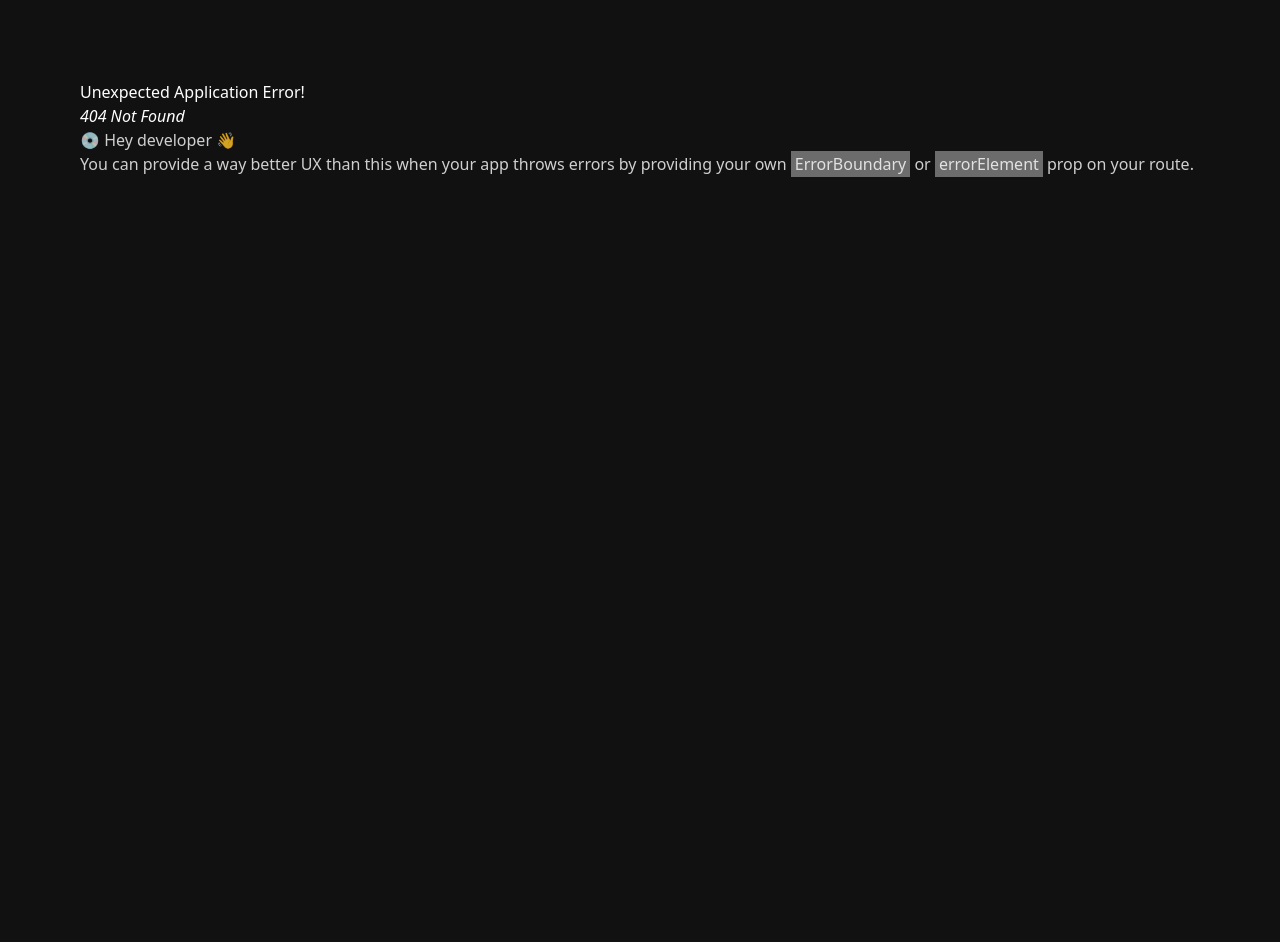
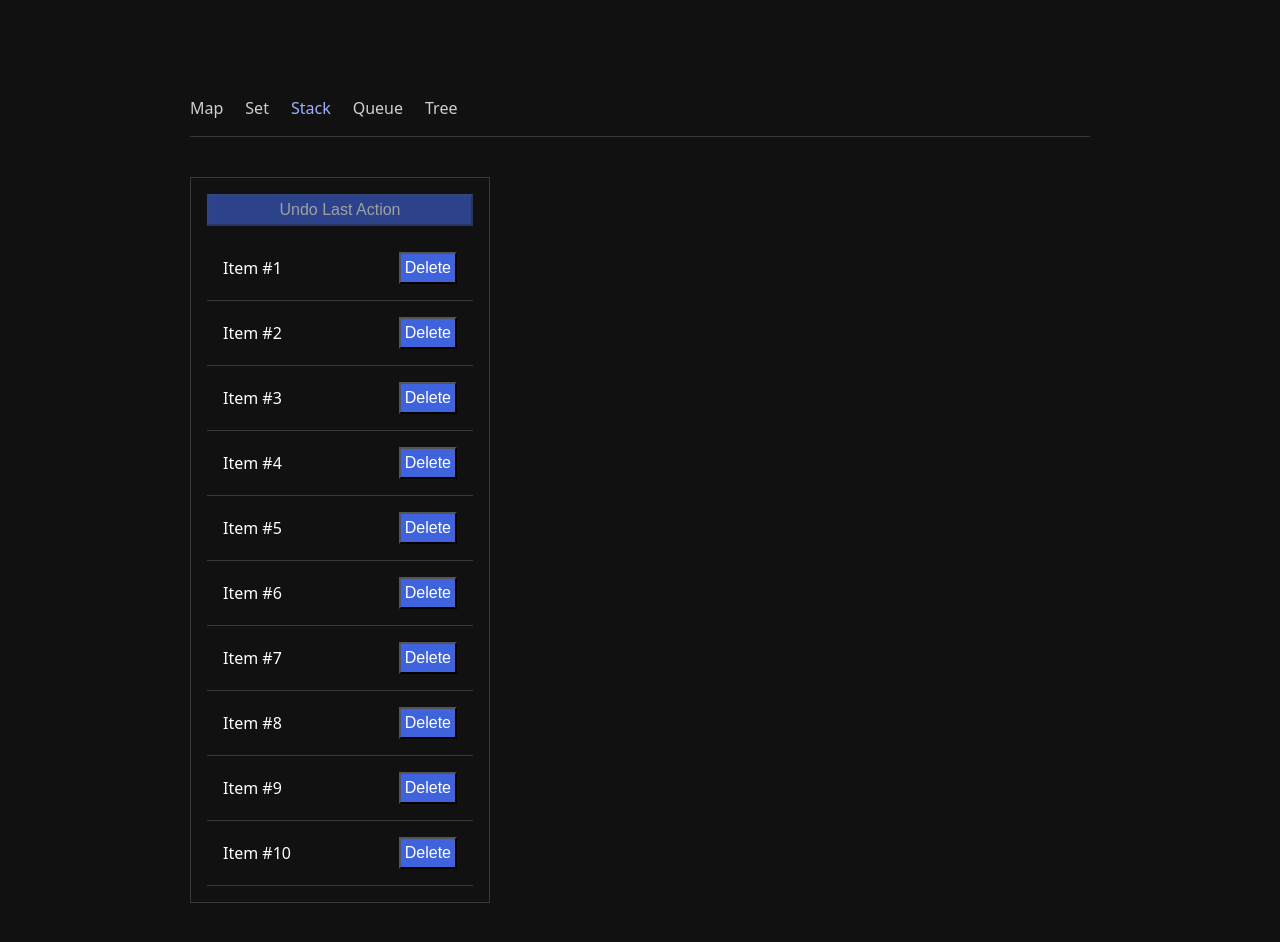
Before and after one commit to maxzavati/frontend_data_structures, a React (Vite) app: page /stack in a window 1280 px wide. Before the commit this address had no page. Shown: the top 942 px of the page. Before the commit the page ends 800 px from the top, so only its background shows below. Built offline with nearby package versions, Linux system fonts and the light colour scheme.

Commit message:
feat: stack example

```diff
--- a/src/examples/map.tsx
+++ b/src/examples/map.tsx
@@ -4,9 +4,9 @@ import { generateItems } from '../utils';
 import { Input } from '../components/ui/input';
 import { VirtualizedList } from '../components/virtualized-list';
 
+const data = generateItems(10000);
+
 export function MapExample() {
-  const data = generateItems(10000);
-
   const [items, setItems] = useState<Map<string, Item | null>>(
     () => new Map(data.map((message, index) => [`msg-${index}`, message]))
   );
--- /dev/null
+++ b/src/examples/stack.tsx
@@ -0,0 +1,82 @@
+import { useReducer } from 'react';
+import { generateItems } from '../utils';
+import type { Item } from '../types';
+
+type State = {
+  items: Item[];
+  historyStack: Item[];
+};
+
+type Action = { type: 'remove'; item: Item } | { type: 'undo' };
+
+const data = generateItems(10);
+
+const initialState: State = {
+  items: data,
+  historyStack: [],
+};
+
+function reducer(state: State, action: Action): State {
+  switch (action.type) {
+    case 'remove': {
+      const newHistoryStack = [...state.historyStack];
+      newHistoryStack.push(action.item);
+
+      return {
+        items: state.items.filter((item) => item.id != action.item.id),
+        historyStack: newHistoryStack,
+      };
+    }
+    case 'undo': {
+      const newHistoryStack = [...state.historyStack];
+      const previousItem = newHistoryStack.length
+        ? newHistoryStack.pop()
+        : null;
+
+      const newItems = [...state.items];
+      if (previousItem) {
+        newItems.push(previousItem);
+      }
+
+      return {
+        items: newItems,
+        historyStack: newHistoryStack,
+      };
+    }
+    default:
+      throw new Error('Unknown action');
+  }
+}
+
+export function StackExample() {
+  const [state, dispatch] = useReducer(reducer, initialState);
+
+  const onRemoveItem = (item: Item) => {
+    dispatch({ type: 'remove', item });
+  };
+
+  const onUndo = () => {
+    dispatch({ type: 'undo' });
+  };
+
+  return (
+    <div
+      className='box'
+      style={{
+        maxWidth: 300,
+      }}
+    >
+      <button onClick={onUndo} disabled={!state.historyStack.length}>
+        Undo Last Action
+      </button>
+      <ul>
+        {state.items.map((item) => (
+          <li key={item.id} className='listItem rowSpaceBetween'>
+            {item.text}{' '}
+            <button onClick={() => onRemoveItem(item)}>Delete</button>
+          </li>
+        ))}
+      </ul>
+    </div>
+  );
+}
--- a/src/router.tsx
+++ b/src/router.tsx
@@ -2,6 +2,7 @@ import { createBrowserRouter } from 'react-router-dom';
 import MainLayout from './components/layout';
 import MapRoute from './routes/map';
 import SetRoute from './routes/set';
+import StackRoute from './routes/stack';
 
 const router = createBrowserRouter([
   {
@@ -17,6 +18,10 @@ const router = createBrowserRouter([
         path: '/set',
         element: <SetRoute />,
       },
+      {
+        path: '/stack',
+        element: <StackRoute />,
+      },
     ],
   },
 ]);
--- /dev/null
+++ b/src/routes/stack.tsx
@@ -0,0 +1,5 @@
+import { StackExample } from '../examples/stack';
+
+export default function StackRoute() {
+  return <StackExample />;
+}
--- a/src/styles/global.css
+++ b/src/styles/global.css
@@ -53,6 +53,9 @@ button {
   color: var(--white);
   background-color: var(--primary);
 }
+button:disabled {
+  opacity: 0.6;
+}
 
 input,
 textarea {
@@ -90,6 +93,13 @@ li {
 .row {
   display: flex;
   align-items: center;
+  gap: 1rem;
+}
+
+.rowSpaceBetween {
+  display: flex;
+  align-items: center;
+  justify-content: space-between;
   gap: 1rem;
 }
 
--- a/src/utils.ts
+++ b/src/utils.ts
@@ -4,8 +4,8 @@ export function generateItems(count: number): Item[] {
   const messages = [];
   for (let i = 0; i < count; i++) {
     messages.push({
-      id: `msg-${i}`,
-      text: `Item #${i}`,
+      id: `msg-${i + 1}`,
+      text: `Item #${i + 1}`,
     });
   }
   return messages;
```
